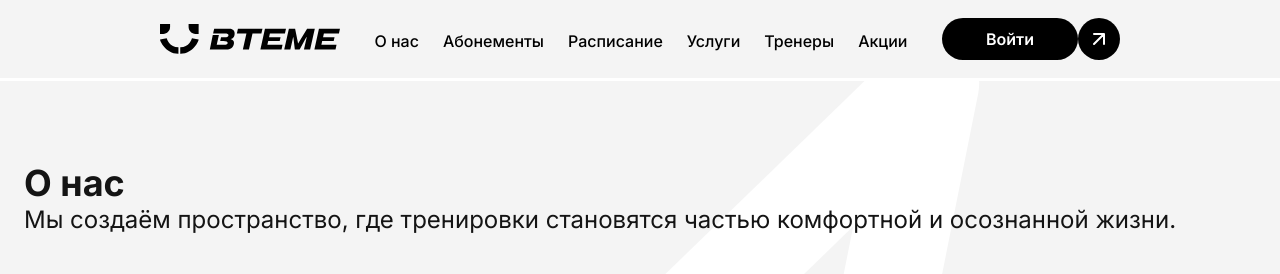
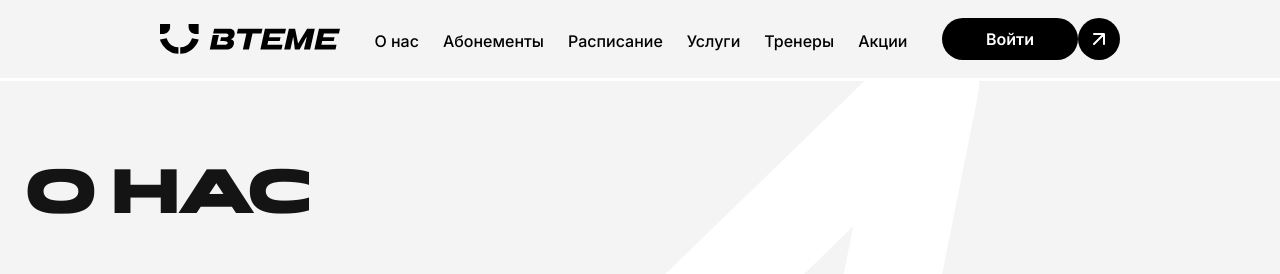
Before and after one commit to enttrl/vteme_, a plain HTML site: page pages/about.html in a window 1280 px wide. Shown: the top 274 px of the page. Drawn offline with nearby package versions, Linux system fonts and the light colour scheme.

Commit message:
Add files via upload

```diff
--- a/css/components/about.css
+++ b/css/components/about.css
@@ -61,7 +61,7 @@ textarea {
     margin-inline: auto;
 }
 
-.about-page .section-title {
+.section-title {
     margin: 0 0 48px;
     font-size: 36px;
     font-family: 'Onder';
```
